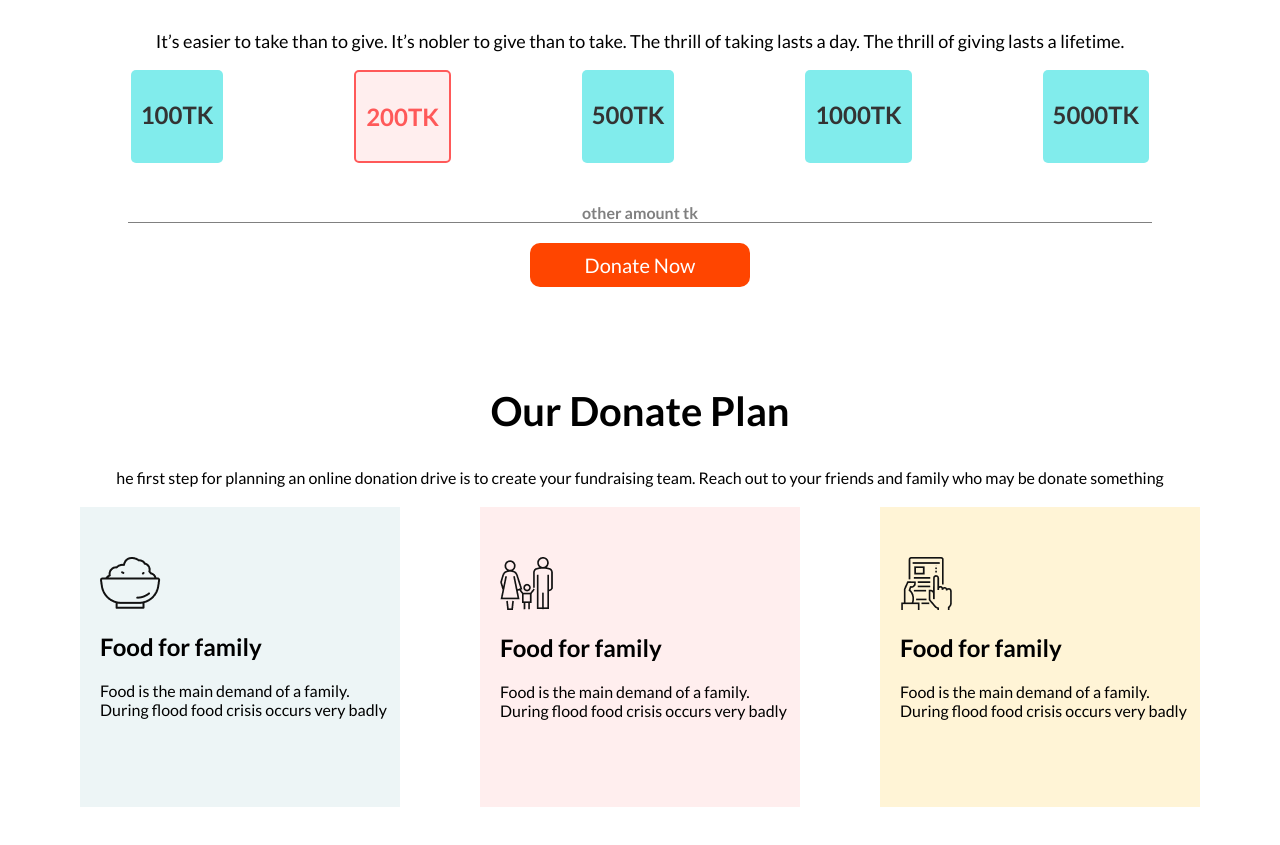
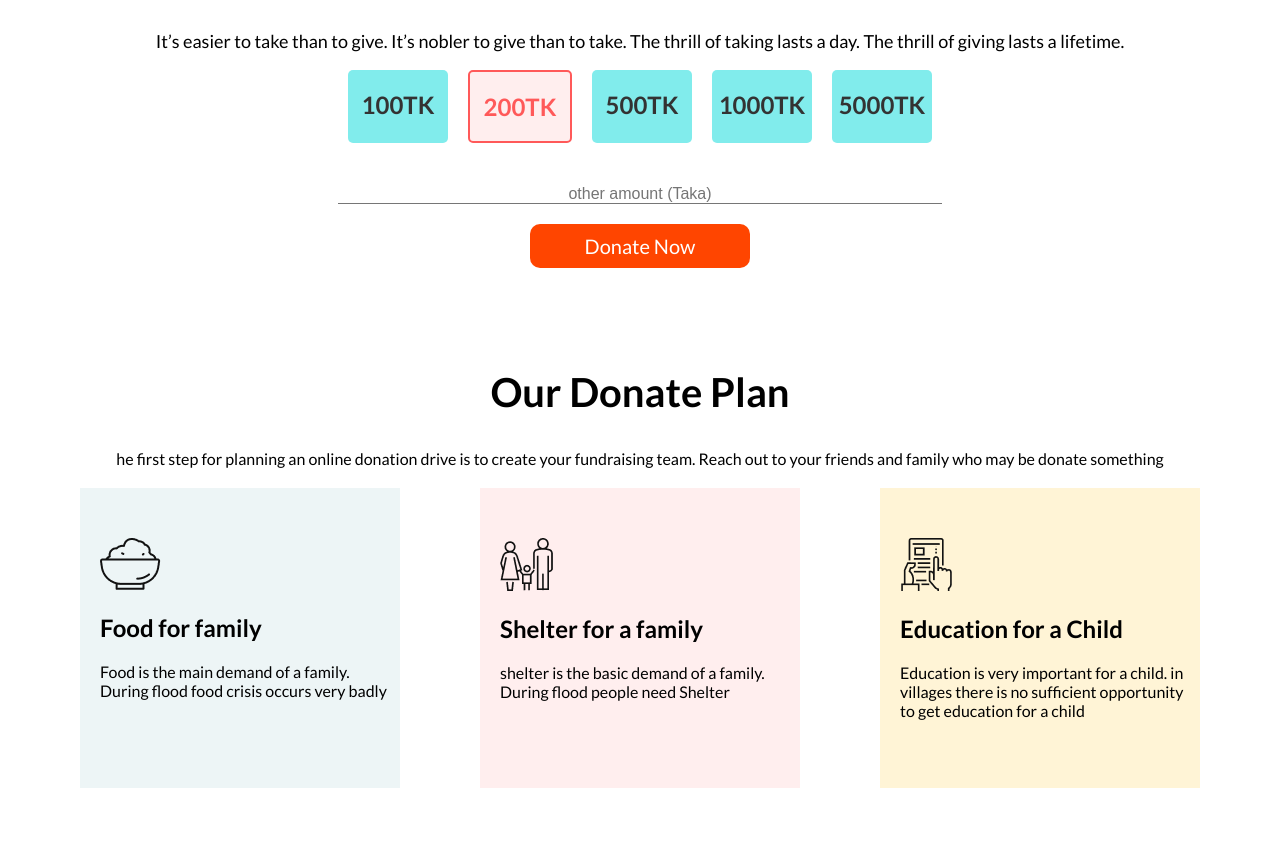
Before and after one commit to asaad-tt/first-assign, a plain HTML site: page index.html in a window 1280 px wide. Shown: the part 651-1496 px from the top of the page. Drawn offline with Linux system fonts and the light colour scheme.

Commit message:
edit something new

```diff
--- a/index.html
+++ b/index.html
@@ -58,9 +58,10 @@
            </div>
         </div>
         <div class="other">
-            <h6>
+            <!-- <h6>
                 other amount tk
-            </h6>
+            </h6>  -->
+            <input class="other-amount" type="text" name="" id="" placeholder="other amount (Taka)">
         </div>
         <a class="d-button" target="_blank" href="">donate now</a>
     </section>
@@ -81,13 +82,13 @@
             </div>
             <div class="d-shelter d-common">
                 <img src="./icons/shelter.png" alt="">
-                <h2>Food for family</h2>
-                <p>Food is the main demand of a family. During flood food crisis occurs very badly</p>
+                <h2>Shelter for a family</h2>
+                <p>shelter is the basic demand of a family. During flood people need Shelter</p>
             </div>
             <div class="d-education d-common">
                 <img src="./icons/Frame-1.png" alt="">
-                <h2>Food for family</h2>
-                <p>Food is the main demand of a family. During flood food crisis occurs very badly</p>
+                <h2>Education for a Child</h2>
+                <p>Education is very important for a child. in villages there is no sufficient opportunity to get education for a child</p>
             </div>
         </div>
 
--- a/style.css
+++ b/style.css
@@ -68,13 +68,15 @@ body{
 }
 .number{
     display: flex;
-    justify-content: space-evenly;
+    justify-content: center;
 }
 .hundred{
-    padding: 10px;
+
     background-color: #81ecec;
     color: #333;
     border-radius: 5px;
+    margin: 0 10px;
+    width: 100px;
 
 }
 .twohundred{
@@ -85,6 +87,16 @@ body{
 .other{
     margin-top: 40px;
     margin-bottom: 20px;
+}
+.other-amount{
+    width: 600px;
+    border-width: 0 0 1px 0;
+
+}
+.other-amount::placeholder{
+    text-align: center;
+    font-size: 16px;
+
 }
 .other h6{
     border-bottom: 1px solid gray;
```
